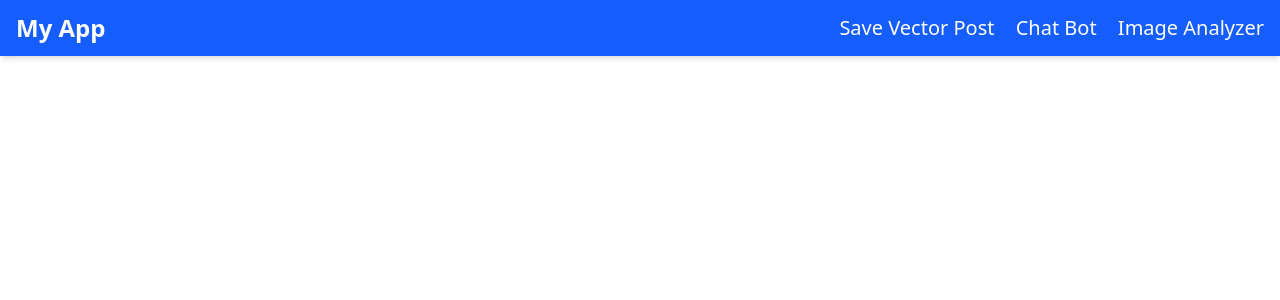
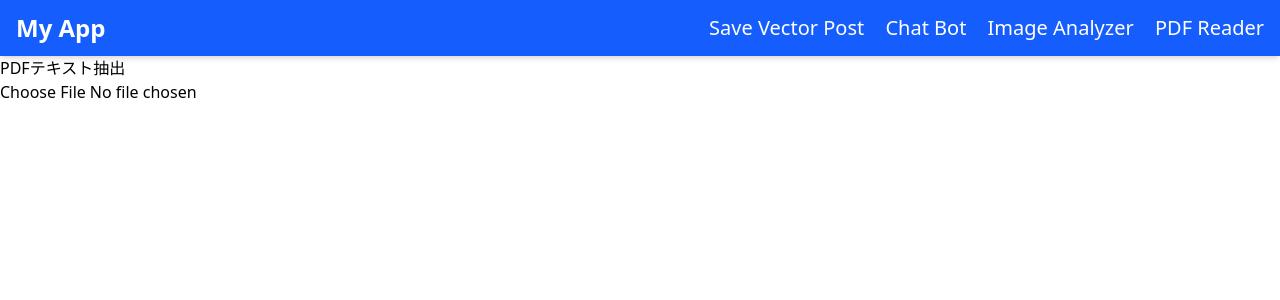
Before and after one commit to masakiwakabayashi/vue_supabase_stream_chat, a Vue app: page /pdf_reader in a window 1280 px wide. Shown: the top 300 px of the page. Built offline with nearby package versions, Linux system fonts and the light colour scheme; the HTML template or start-up script is replaced by a standard one.

Commit message:
create pdf roader

```diff
--- a/package.json
+++ b/package.json
@@ -17,6 +17,7 @@
     "@supabase/supabase-js": "^2.48.1",
     "@tailwindcss/vite": "^4.0.6",
     "pdf-lib": "^1.17.1",
+    "pdf-parse": "^1.1.1",
     "pinia": "^2.3.1",
     "playwright-mcp": "^0.0.12",
     "vue": "^3.5.13",
--- a/src/App.vue
+++ b/src/App.vue
@@ -36,6 +36,12 @@ import { RouterLink, RouterView } from 'vue-router'
           >
             Image Analyzer
           </RouterLink>
+          <RouterLink
+            to="/pdf_reader"
+            class="hover:text-blue-200 transition-colors duration-200"
+          >
+            PDF Reader
+          </RouterLink>
           <!-- <RouterLink
             to="/login"
             class="hover:text-blue-200 transition-colors duration-200"
--- a/src/router/index.ts
+++ b/src/router/index.ts
@@ -28,6 +28,12 @@ const router = createRouter({
       component: () => import('../views/ImageAnalyzer.vue'),
       // meta: { requiresAuth: true },
     },
+    {
+      path: '/pdf_reader',
+      name: 'PdfReader',
+      component: () => import('../views/PdfReader.vue'),
+      // meta: { requiresAuth: true },
+    },
   ],
 });
 
--- /dev/null
+++ b/src/views/PdfReader.vue
@@ -0,0 +1,41 @@
+<!-- MEMO: pdf-libはPDFの文字の抽出ができないので、pdf-parseを使う -->
+<script setup lang="ts">
+import { ref } from 'vue'
+// @ts-ignore
+import pdfParse from 'pdf-parse'
+
+const text = ref('')
+const error = ref('')
+
+const onFileChange = async (event: Event) => {
+  error.value = ''
+  text.value = ''
+  const target = event.target as HTMLInputElement
+  if (!target.files || target.files.length === 0) return
+
+  const file = target.files[0]
+  try {
+    const arrayBuffer = await file.arrayBuffer()
+    // @ts-ignore
+    const buffer = Buffer.from(arrayBuffer)
+    const data = await pdfParse(buffer)
+    text.value = data.text
+  } catch (e: any) {
+    error.value = 'PDFの解析に失敗しました: ' + (e?.message || e)
+  }
+}
+</script>
+
+<template>
+  <div>
+    <h1>PDFテキスト抽出</h1>
+    <input type="file" accept="application/pdf" @change="onFileChange" />
+    <div v-if="text">
+      <h2>抽出結果</h2>
+      <pre>{{ text }}</pre>
+    </div>
+    <div v-if="error" style="color: red;">
+      {{ error }}
+    </div>
+  </div>
+</template>
```
Also changed, not shown: 1 other file (tests, documents, lock files or other folders).
